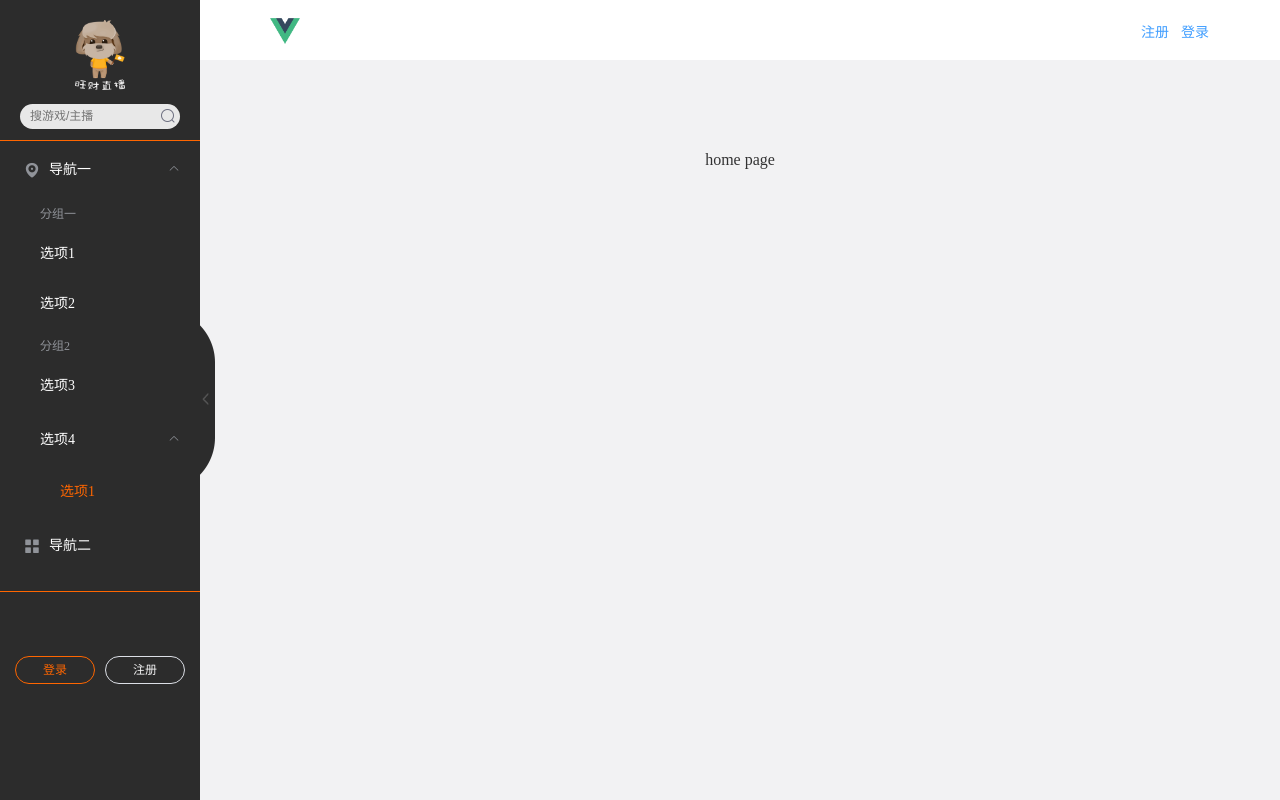
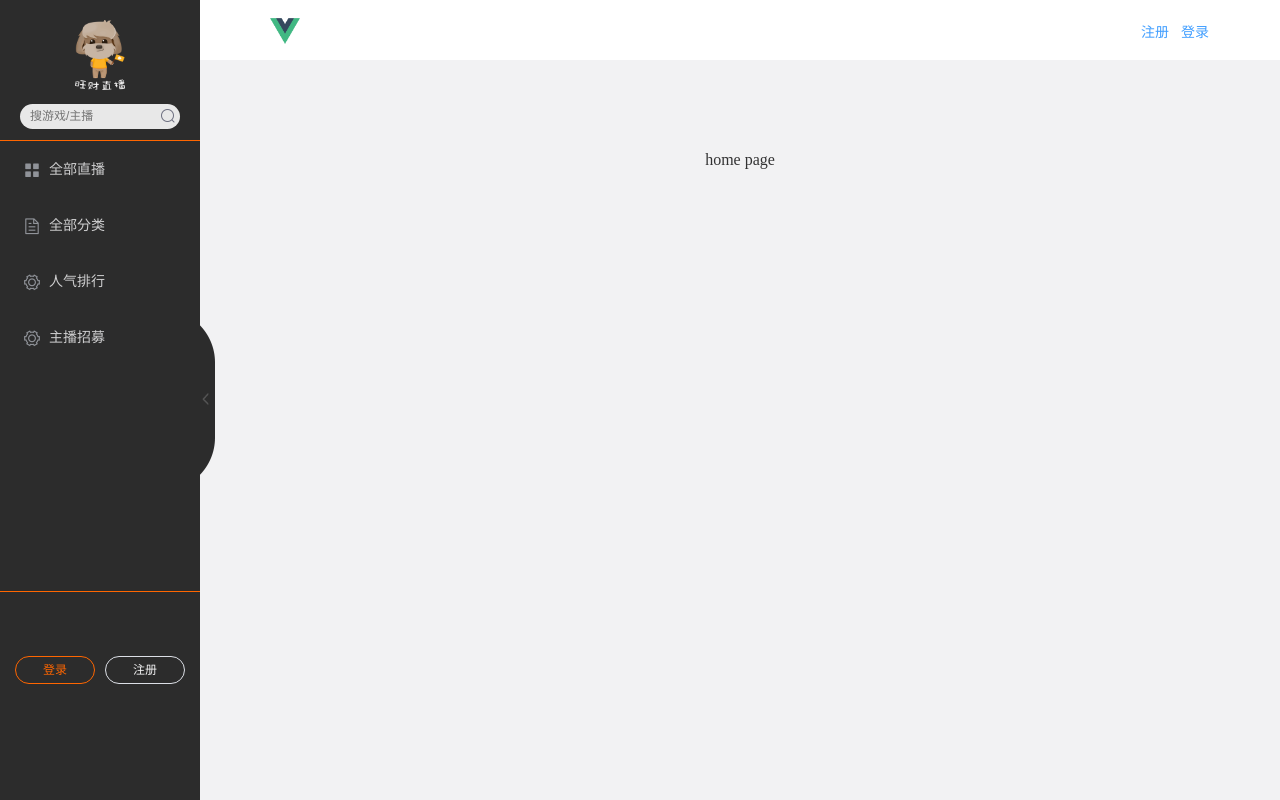
Before and after one commit to Riunshow/VideoLiveSystemShow, a Vue app: page / in a window 1280 px wide. Built offline with nearby package versions, Linux system fonts and the light colour scheme.

Commit message:
更新个人信息展示

```diff
--- a/src/components/Aside.vue
+++ b/src/components/Aside.vue
@@ -33,35 +33,21 @@
 				active-text-color="#f60"
 				:collapse-transition="false"
 			>
-				<el-submenu index="1">
-					<template slot="title">
-						<i class="el-icon-location"></i>
-						<span slot="title">导航一</span>
-					</template>
-					<el-menu-item-group>
-						<span slot="title">分组一</span>
-						<el-menu-item index="1-1">选项1</el-menu-item>
-						<el-menu-item index="1-2">选项2</el-menu-item>
-					</el-menu-item-group>
-					<el-menu-item-group title="分组2">
-						<el-menu-item index="1-3">选项3</el-menu-item>
-					</el-menu-item-group>
-					<el-submenu index="1-4">
-						<span slot="title">选项4</span>
-						<el-menu-item index="1-4-1">选项1</el-menu-item>
-					</el-submenu>
-				</el-submenu>
+				<el-menu-item index="1">
+					<i class="el-icon-menu"></i>
+					<span slot="title">全部直播</span>
+				</el-menu-item>
 				<el-menu-item index="2">
-					<i class="el-icon-menu"></i>
-					<span slot="title">导航二</span>
+					<i class="el-icon-document"></i>
+					<span slot="title">全部分类</span>
 				</el-menu-item>
-				<el-menu-item index="3" disabled>
-					<i class="el-icon-document"></i>
-					<span slot="title">导航三</span>
+				<el-menu-item index="3">
+					<i class="el-icon-setting"></i>
+					<span slot="title">人气排行</span>
 				</el-menu-item>
 				<el-menu-item index="4">
 					<i class="el-icon-setting"></i>
-					<span slot="title">导航四</span>
+					<span slot="title">主播招募</span>
 				</el-menu-item>
 			</el-menu>
 		</div>
@@ -84,14 +70,28 @@
 		</div>
 
 		<div class="userHasLogin" v-else>
+			<el-popover
+				placement="right"
+				width="400"
+				trigger="hover">
+				<div class="userMoreInfo">
+					<div>
+
+					</div>
+				</div>
+				<!-- <el-button slot="reference">click 激活</el-button> -->
+				<div slot="reference">
 					<div class="userInfo" v-if="!isCollapse">
 						<img class="userAvatar" :src="userInfo.avatar">
 						<span class="userName">{{ userInfo.nickname }}</span>
-				<!-- <el-button type="text" @click="logout">退出</el-button> -->
+						<el-tag>{{userInfo.roleName}}</el-tag>
+						<el-button class="logout" type="text" @click="logout">退出登录</el-button>
 					</div>
 					<div class="userInfoCol" v-else>
 						<img class="userAvatar" :src="userInfo.avatar">
 					</div>
+				</div>
+			</el-popover>
 		</div>
 
 		<!-- 登录弹出框 -->
@@ -172,6 +172,19 @@ export default {
 	created() {
 		if (JSON.parse(sessionStorage.getItem('userInfo'))) {
 			this.userInfo = JSON.parse(sessionStorage.getItem('userInfo'))
+			switch (this.userInfo.role) {
+				case 3:
+					this.userInfo.roleName = '管理员'
+					break;
+				case 2:
+					this.userInfo.roleName = '主播'
+					break;
+				case 1:
+					this.userInfo.roleName = '普通用户'
+					break;
+				default:
+					break;
+			}
 		}
 	},
 	computed: {
@@ -253,6 +266,7 @@ export default {
 				}
 			}
 		},
+		// 退出
 		async logout() {
 			const result = await this.$request(pathname.LOGOUT, 'get')
 			if (result.success) {
@@ -282,8 +296,13 @@ export default {
 				pwd: ''
 			}
 		},
+		// 侧边栏收缩隐藏
 		changeShow() {
 			this.isCollapse = !this.isCollapse
+		},
+		// 获取侧边栏分类
+		async getCategoryList() {
+
 		},
 		handleOpen(key, keyPath) {
 			console.log(key, keyPath);
@@ -390,6 +409,13 @@ export default {
 
 		.el-menu {
 			border: none;
+
+			.el-menu-item {
+				color: #f2f2f3d2 !important;
+			}
+			.el-menu-item:hover {
+				color: #fff !important;
+			}
 		}
 
 		.el-menu-vertical-demo:not(.el-menu--collapse) {
@@ -464,18 +490,29 @@ export default {
 	}
 
 	.userHasLogin {
+
 		.userInfo {
+			height: 150px;
 			display: flex;
+			flex-direction: column;
+			align-items: center;
+			justify-content: space-around;
+			margin-top: 15px;
 
 			.userAvatar{
-				height: 30px;
-				width: 30px;
-				border-radius: 15px;
-				margin-right: 15px;
+				height: 50px;
+				width: 50px;
+				border-radius: 25px;
 			}
 
 			.userName {
 				cursor: pointer;
+				height: 30px;
+				line-height: 30px;
+			}
+
+			.logout {
+
 			}
 		}
 
```
Lines whose indentation alone changed are shown as unchanged.
